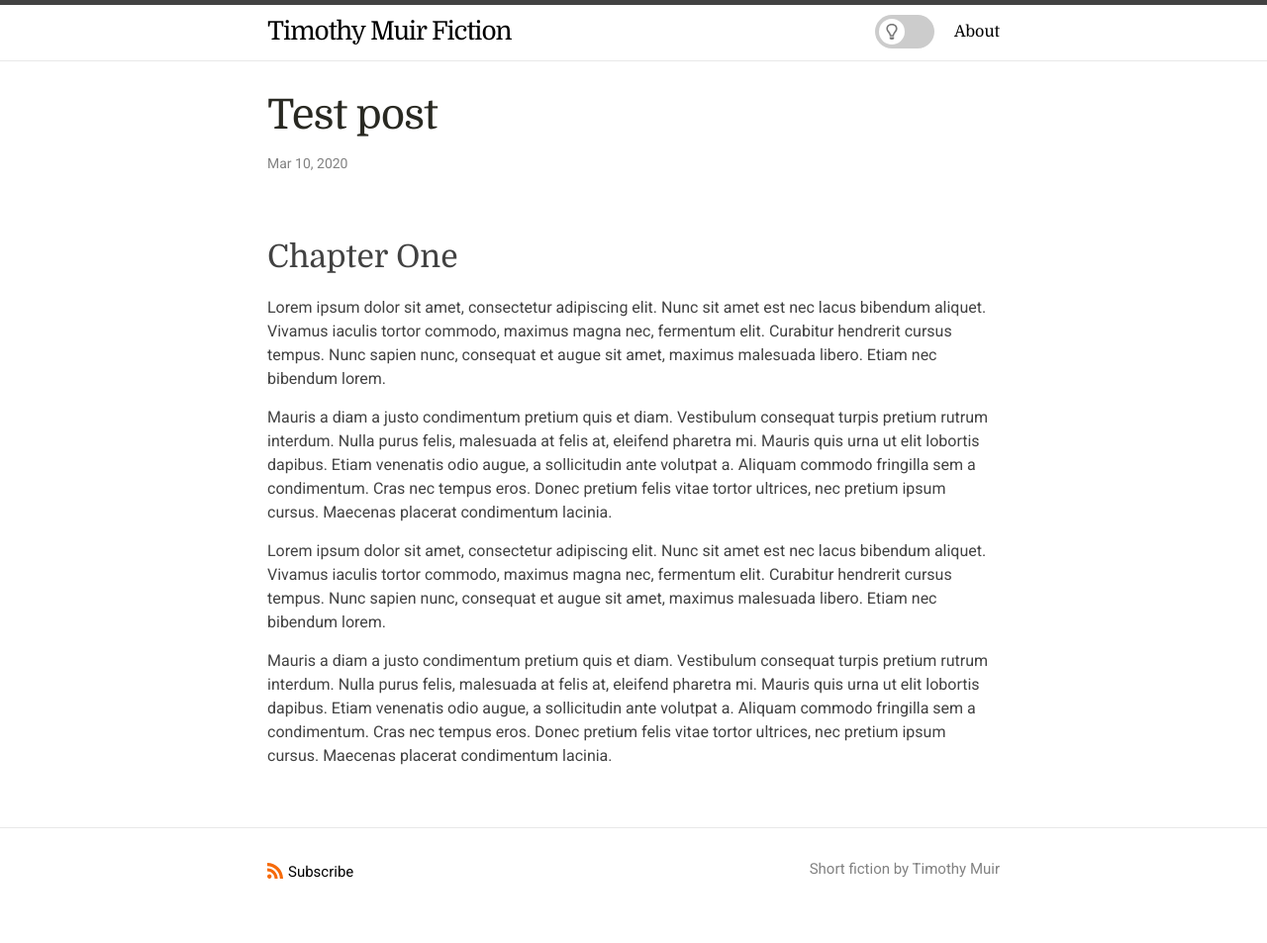
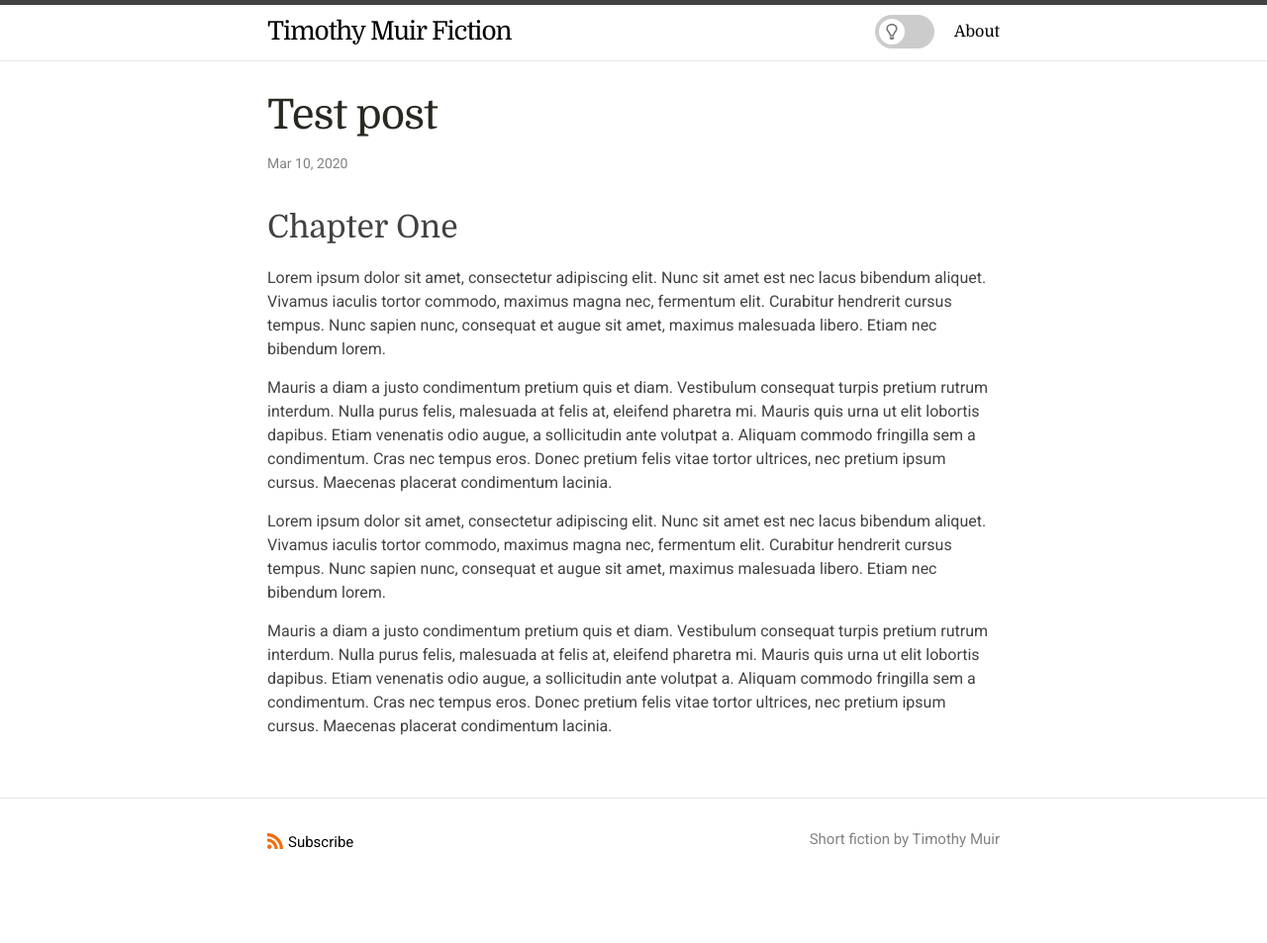
Before and after one commit to mister-critter/timothy-muir, a Jekyll site: the page built from _posts/2020-03-09-test-post.md, in a window 1280 px wide. Shown: the whole page at 99% size. Built offline with Jekyll 4.4.1, drawn with Linux system fonts in a browser that asks for light colours; after the commit the page ends 923 px from its top, so only the background shows below that.

Commit message:
Removed top margin from h# tags

```diff
--- a/_sass/minima/custom-styles.scss
+++ b/_sass/minima/custom-styles.scss
@@ -45,6 +45,12 @@ h6 {
 		font-size: 16px;
 		padding-right: 20px;
 	}
+}
+
+/* Content Layout */
+
+.post-content h1, .post-content h2, .post-content h3 {
+	margin-top: 0;
 }
 
 /* Footer Layout */
```
